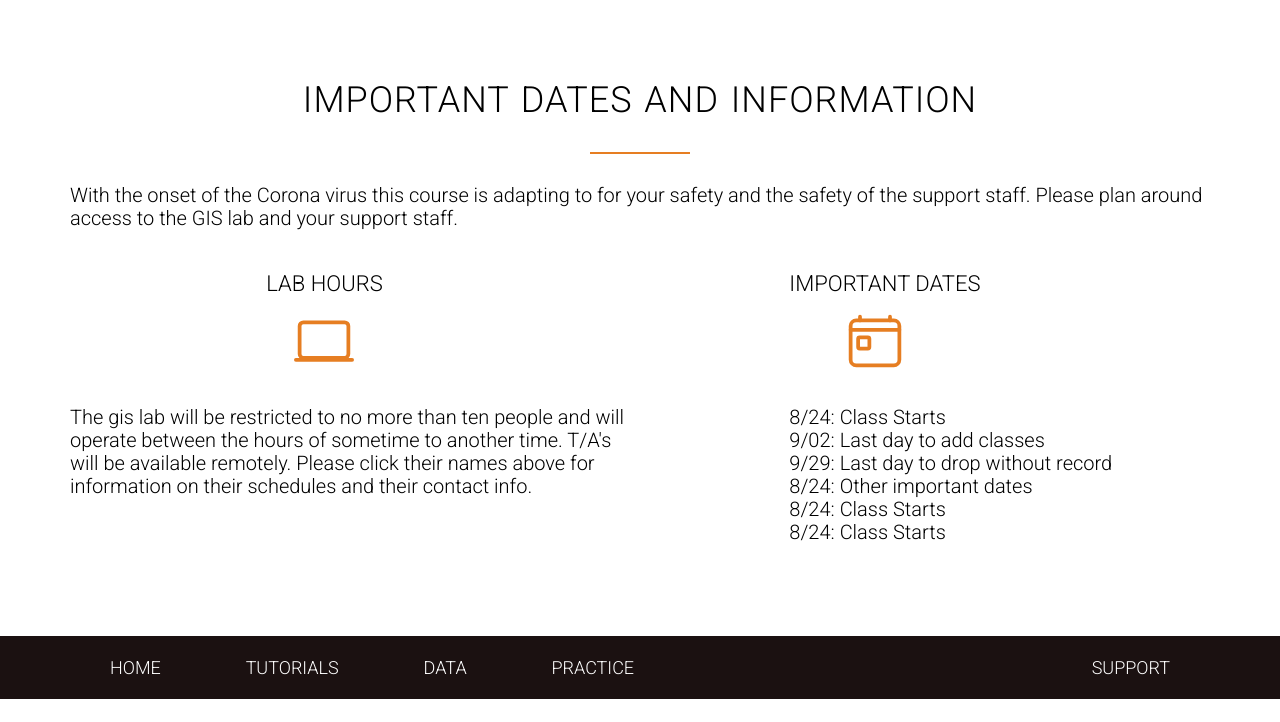
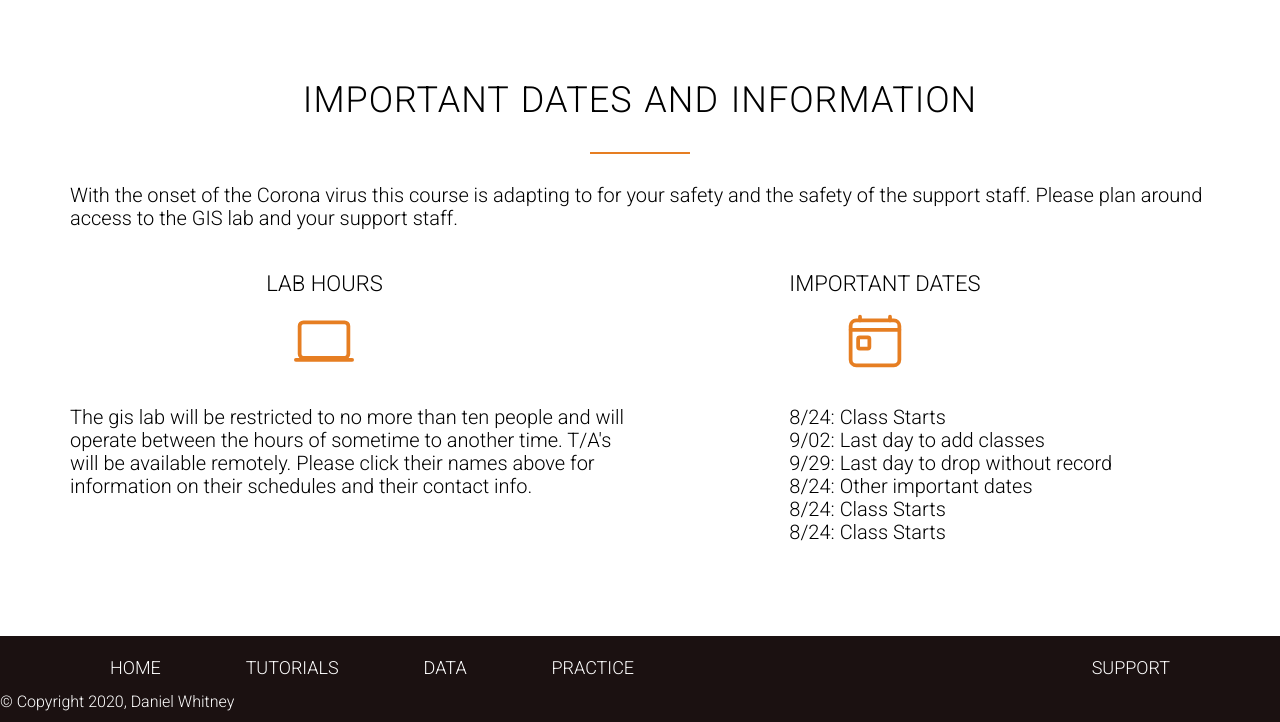
Before and after one commit to Daniel-Wh/Intro-to-gis-front-end, a website built with webpack: page src/index.html in a window 1280 px wide. Shown: the part 1084-1806 px from the top of the page. Before the commit the page ends 1783 px from the top, so only its background shows below. Built offline with nearby package versions, Linux system fonts and the light colour scheme.

Commit message:
updated footer

```diff
--- a/src/index.html
+++ b/src/index.html
@@ -128,6 +128,12 @@
           <li><a href="#">Support</a></li>
         </ul>
       </div>
+      <small
+        >&copy; Copyright 2020,
+        <a href="https://github.com/Daniel-Wh" target="blank">
+          Daniel Whitney
+        </a></small
+      >
     </footer>
     <script type="module" src="index.js"></script>
     <!-- <script src="https://unpkg.com/ionicons@5.1.2/dist/ionicons.js"></script> -->
--- a/src/static/css/style.css
+++ b/src/static/css/style.css
@@ -193,3 +193,13 @@ footer ul li a {
 footer ul li:last-child {
   float: right;
 }
+
+footer small {
+  color: #fff;
+  position: relative;
+  bottom: 10px;
+}
+footer small a {
+  color: inherit;
+  text-decoration: none;
+}
```
